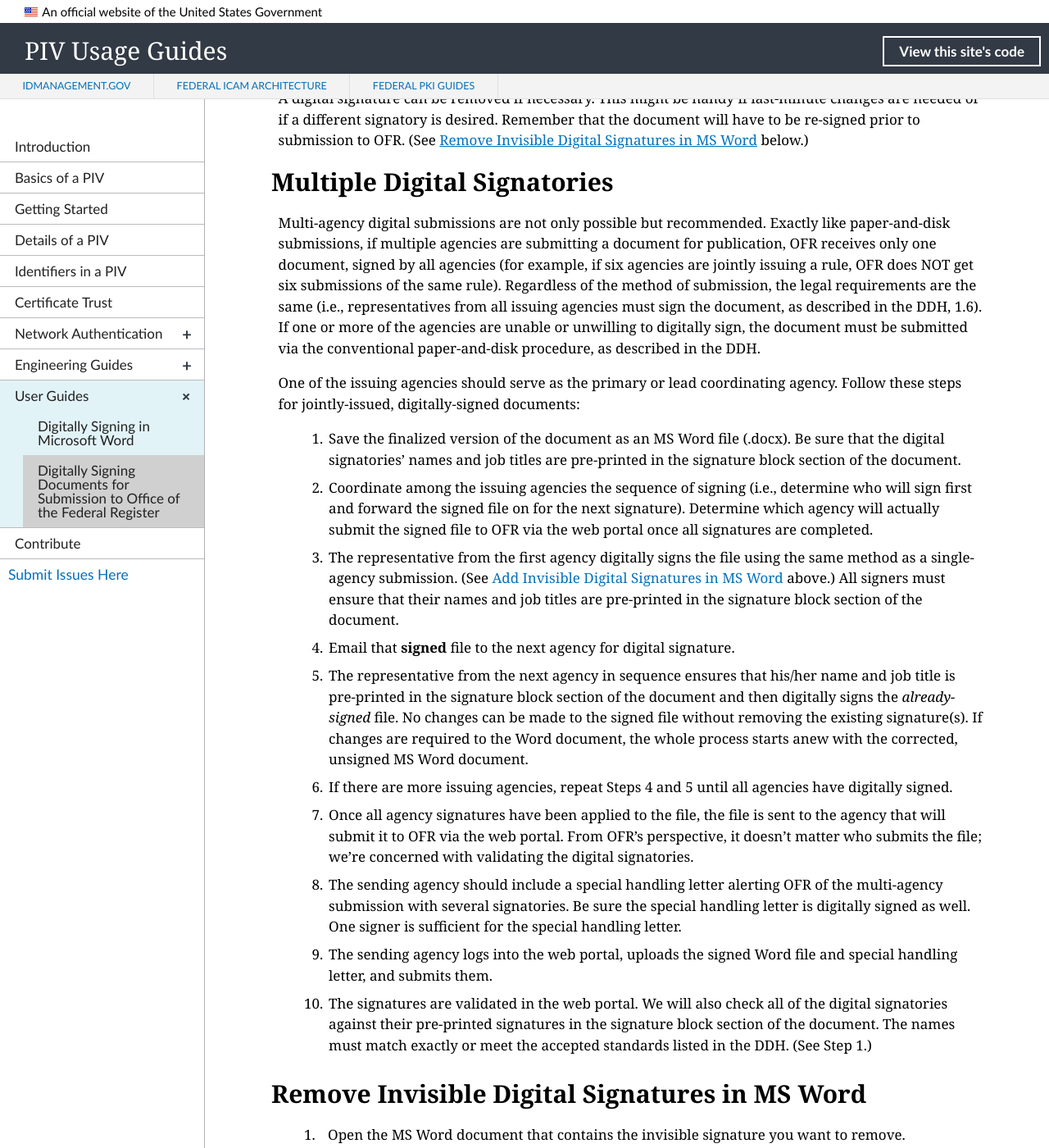
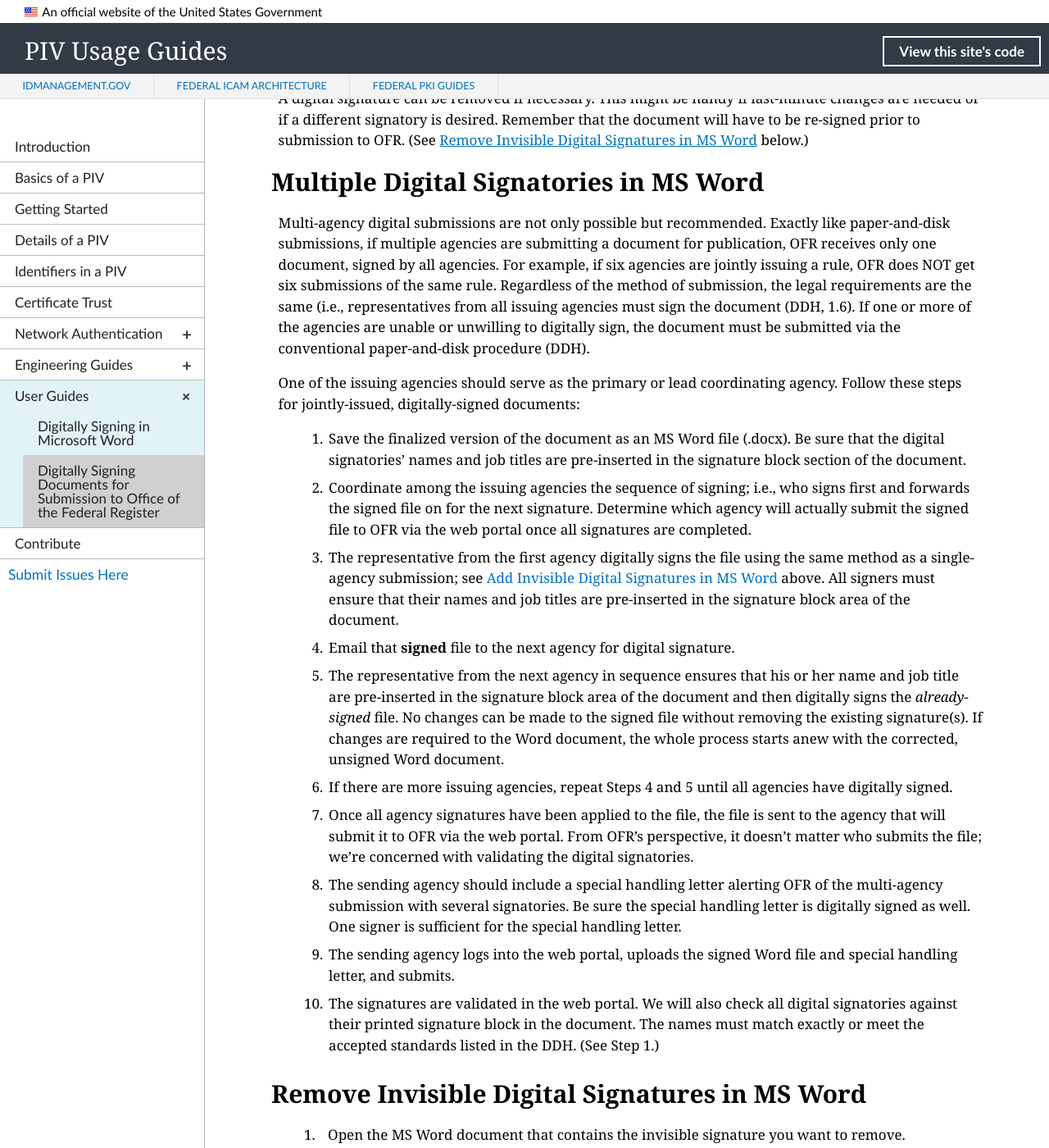
Before and after one commit to GSA/piv-guides, a Jekyll site: the page built from _userguides/02_digital_signing_ofr.md, in a window 1280 px wide and 1400 px high, scrolled down 4449 px. Shown: the whole window at 82% size. Built offline with Jekyll 4.4.1, drawn with Linux system fonts in a browser that asks for light colours; nearby versions of some CDN libraries; library files that are not in the unit come from our copies; some of the changed text lies outside the part shown.

Commit message:
Update 02_digital_signing_ofr.md
Updates (in progress)

```diff
--- a/_userguides/02_digital_signing_ofr.md
+++ b/_userguides/02_digital_signing_ofr.md
@@ -49,36 +49,37 @@ If the digital signature certificate and PIN are valid, the document is signed a
 
 If you are signing multiple documents, leave MS Word open and your smart card inserted to sign without having to re-enter your PIN for each file.
 
-For multiple-signatory documents (e.g., dual-agency submissions), the first signer forwards the signed document to the next signer, who repeats the signing process on the _already-signed file_. (See [Multiple Digital Signatories](#multiple-digital-signatories) section below.)  All digital signatories must have their names and titles typed into a separate signature block in the signature block area of the document.
+For multiple-signatory documents (e.g., dual-agency submissions), the first signer forwards the signed document to the next signer, who repeats the signing process on the _already-signed file_. (See [Multiple Digital Signatories in MS Word](#multiple-digital-signatories-in-ms-word) section below.)  All digital signatories must have their names and titles typed into a separate signature block in the signature block area of the document.
 
 A digital signature can be removed if necessary.  This might be handy if last-minute changes are needed or if a different signatory is desired. Remember that the document will have to be re-signed prior to submission to OFR.  (See [Remove Invisible Digital Signatures in MS Word](#remove-invisible-digital-signatures-in-ms-word) below.)
 
-## Multiple Digital Signatories
+## Multiple Digital Signatories in MS Word
 
-Multi-agency digital submissions are not only possible but recommended.  Exactly like paper-and-disk submissions, if multiple agencies are submitting a document for publication, OFR receives only one document, signed by all agencies (for example, if six agencies are jointly issuing a rule, OFR does NOT get six submissions of the same rule).  Regardless of the method of submission, the legal requirements are the same (i.e., representatives from all issuing agencies must sign the document, as described in the DDH, 1.6).  If one or more of the agencies are unable or unwilling to digitally sign, the document must be submitted via the conventional paper-and-disk procedure, as described in the DDH.
+Multi-agency digital submissions are not only possible but recommended.  Exactly like paper-and-disk submissions, if multiple agencies are submitting a document for publication, OFR receives only one document, signed by all agencies. For example, if six agencies are jointly issuing a rule, OFR does NOT get six submissions of the same rule.  Regardless of the method of submission, the legal requirements are the same (i.e., representatives from all issuing agencies must sign the document (DDH, 1.6).  If one or more of the agencies are unable or unwilling to digitally sign, the document must be submitted via the conventional paper-and-disk procedure (DDH).
 
 One of the issuing agencies should serve as the primary or lead coordinating agency. Follow these steps for jointly-issued, digitally-signed documents:
 
-1. Save the finalized version of the document as an MS Word file (.docx).  Be sure that the digital signatories’ names and job titles are pre-printed in the signature block section of the document.
-2. Coordinate among the issuing agencies the sequence of signing (i.e., determine who will sign first and forward the signed file on for the next signature).  Determine which agency will actually submit the signed file to OFR via the web portal once all signatures are completed.
-3. The representative from the first agency digitally signs the file using the same method as a single-agency submission. (See [Add Invisible Digital Signatures in MS Word](#add-invisible-digital-signatures-in-ms-word) above.)  All signers must ensure that their names and job titles are pre-printed in the signature block section of the document.
+1. Save the finalized version of the document as an MS Word file (.docx).  Be sure that the digital signatories’ names and job titles are pre-inserted in the signature block section of the document.
+2. Coordinate among the issuing agencies the sequence of signing; i.e., who signs first and forwards the signed file on for the next signature.  Determine which agency will actually submit the signed file to OFR via the web portal once all signatures are completed.
+3. The representative from the first agency digitally signs the file using the same method as a single-agency submission; see [Add Invisible Digital Signatures in MS Word](#add-invisible-digital-signatures-in-ms-word) above.  All signers must ensure that their names and job titles are pre-inserted in the signature block area of the document.
 4. Email that **signed** file to the next agency for digital signature.
-5. The representative from the next agency in sequence ensures that his/her name and job title is pre-printed in the signature block section of the document and then digitally signs the _already-signed_ file.  No changes can be made to the signed file without removing the existing signature(s). If changes are required to the Word document, the whole process starts anew with the corrected, unsigned MS Word document.
+5. The representative from the next agency in sequence ensures that his or her name and job title are pre-inserted in the signature block area of the document and then digitally signs the _already-signed_ file.  No changes can be made to the signed file without removing the existing signature(s). If changes are required to the Word document, the whole process starts anew with the corrected, unsigned Word document.
 6. If there are more issuing agencies, repeat Steps 4 and 5 until all agencies have digitally signed.
 7. Once all agency signatures have been applied to the file, the file is sent to the agency that will submit it to OFR via the web portal.  From OFR’s perspective, it doesn’t matter who submits the file; we’re concerned with validating the digital signatories.
 8. The sending agency should include a special handling letter alerting OFR of the multi-agency submission with several signatories.  Be sure the special handling letter is digitally signed as well.  One signer is sufficient for the special handling letter.
-9. The sending agency logs into the web portal, uploads the signed Word file and special handling letter, and submits them.
-10. The signatures are validated in the web portal.  We will also check all of the digital signatories against their pre-printed signatures in the signature block section of the document.  The names must match exactly or meet the accepted standards listed in the DDH. (See Step 1.)
+9. The sending agency logs into the web portal, uploads the signed Word file and special handling letter, and submits.
+10. The signatures are validated in the web portal.  We will also check all digital signatories against their printed signature block in the document.  The names must match exactly or meet the accepted standards listed in the DDH. (See Step 1.)
 
 ## Remove Invisible Digital Signatures in MS Word
 
 1. Open the MS Word document that contains the invisible signature you want to remove.<br><br/>
     ![Doc Invisible Signatures]({{site.baseurl}}/img/ofr_remove_invisible_sign_4.png){:style="width:90%;"}&nbsp;
 
-2. In the header, you may see the option to **View Signatures**.  Click that button and proceed to Step 5. If you don't see this option:
+2. In the header, you may see the option to **View Signatures**.  Click that button and proceed to Step 5. Otherwise:
 3. Click the **File** tab.
 4. Click **Info**.
-5. Click **View Signatures**. _The **Signatures** pane appears._<br><br/>
+5. Click **View Signatures**.
+> _The **Signatures** pane appears._<br><br/>
 ![Signatures Pane]({{site.baseurl}}/img/ofr_signatures_pane_5.png){:style="width:120%;"}&nbsp;
 
 6. Next to the signature name, click the arrow.
@@ -87,18 +88,17 @@ One of the issuing agencies should serve as the primary or lead coordinating age
 
 ## View Signature Certificate in MS Word
 
-You can check the details of the digital certificate(s) used to sign an MS Word document (for example, the name assigned to the certificate or expiration date).
+You can check the details of the digital certificate(s) used to sign a Word document; e.g., the name assigned to the certificate or expiration date.
 
-Open the signed MS Word document containing the certificate(s) you want to check, or have the signer sign a document via the instructions provided in the [Add Invisible Digital Signatures in MS Word](#add-invisible-digital-signatures-in-ms-word) section above.
+Open the signed Word document containing the certificate(s) you want to check, or have the signer sign a document via the instructions provided in the [Add Invisible Digital Signatures in MS Word](#add-invisible-digital-signatures-in-ms-word) section above.
 
-1. In the header, you may see the option to **View Signatures**.  Click that button and proceed to Step 5. If you don't see this option:
-2. Click the **File** tab.
+1. In the header, you may see the option to **View Signatures**.  Click that button and proceed to Step 5. Otherwise:
 3. Click **Info**.
 4. Click **View Signatures**.
-5. In the **Signatures** pane, hover over the name of the signer you want to check; then, click the small down arrow.
-6. Click on **Signature Details**. _The signer’s name as applied to the certificate is listed, along with the Certification Authority (CA)._
-7. Click the **View** button.
-8. _A pop-up window appears._ Be sure that the **General** tab is selected. _The valid dates of the certificate are listed. More technical details, such as the certification path and key usage values, are shown under other tabs._
+5. In the **Signatures** pane, hover on the name of the signer you want to check, and then click the small down arrow.
+6. Click on **Signature Details**.
+7. The signer’s name as applied to the certificate is listed, along with the Certification Authority (CA). Click the **View** button.
+8. A pop-up window appears. Be sure that the **General** tab is selected. The valid dates of the certificate are listed. More technical details, such as the certification path and key usage values, are shown under other tabs.
 
 ## FAQs
 
```
